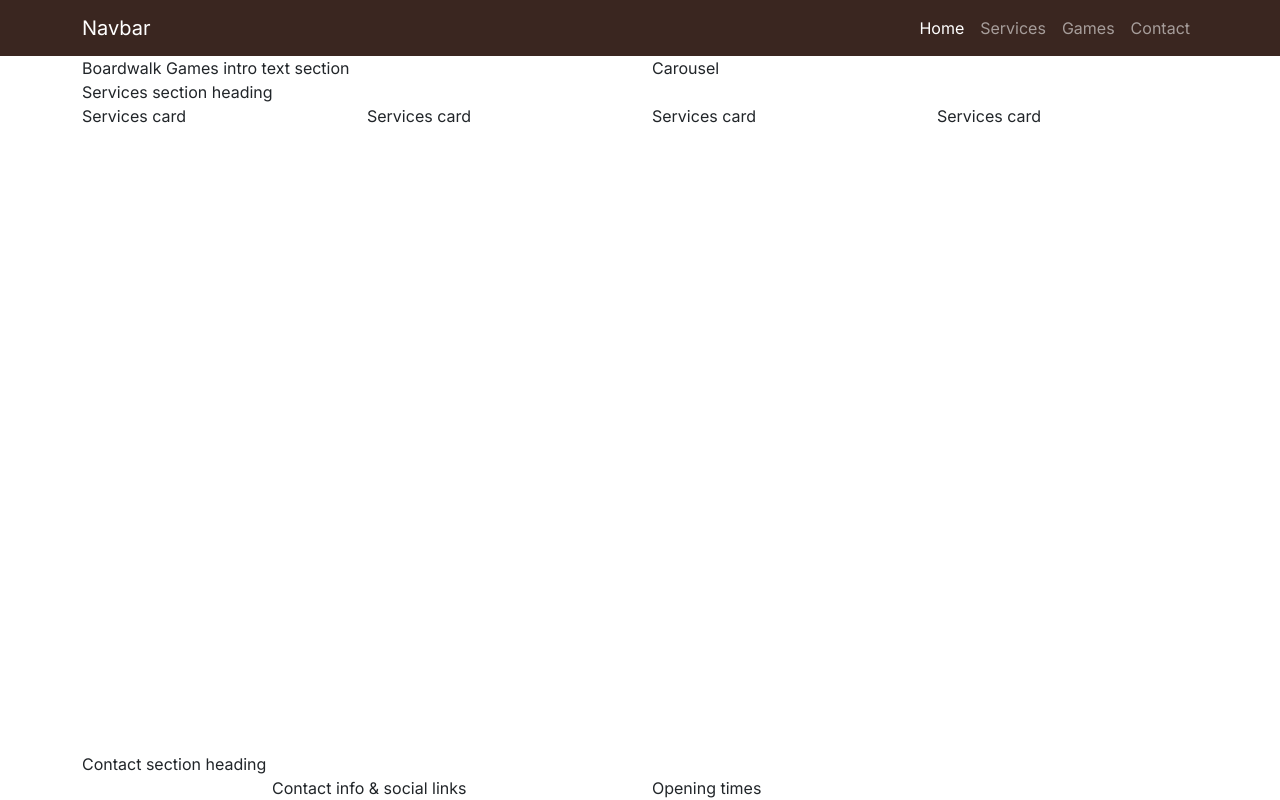
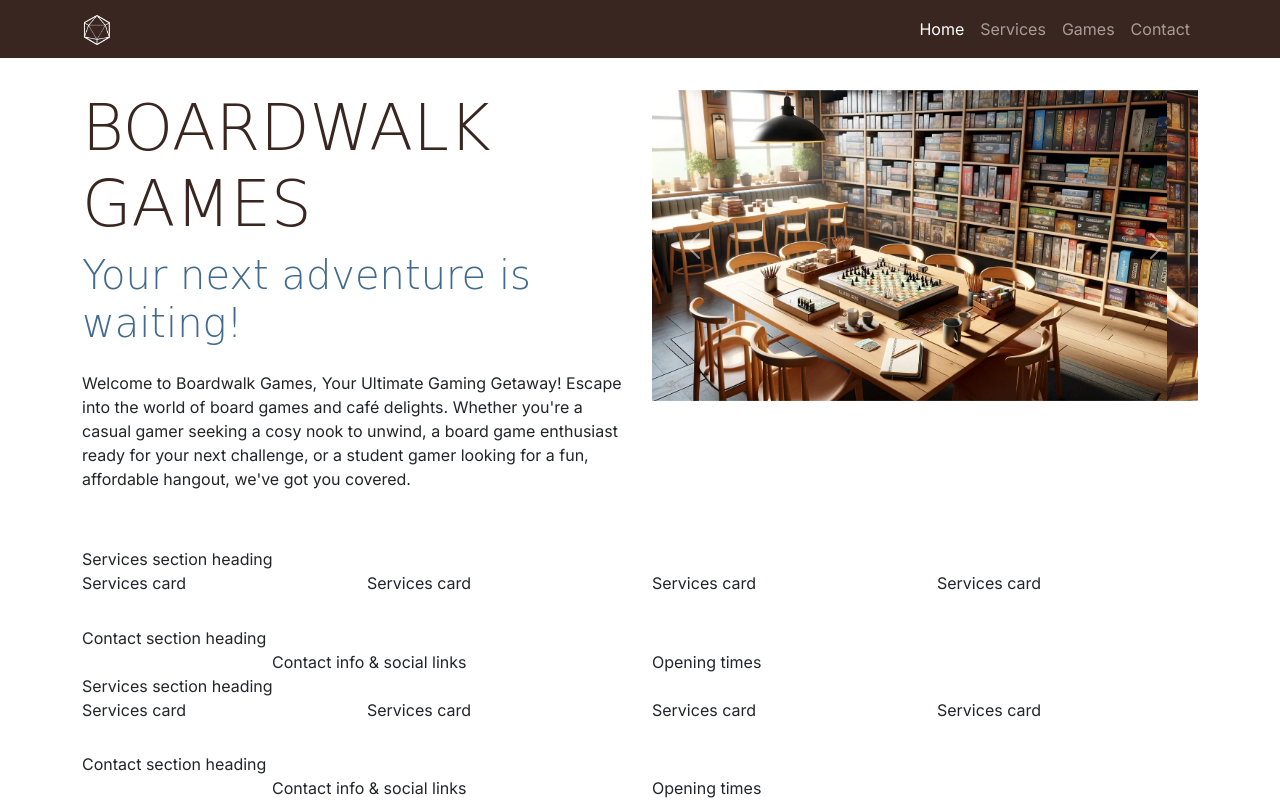
Before and after one commit to llpw-build/broad-walk-games, a plain HTML site: page index.html in a window 1280 px wide. Drawn offline with nearby package versions, Linux system fonts and the light colour scheme; a web font is replaced by a local one.

Commit message:
Style games library page

```diff
--- a/assets/css/style.css
+++ b/assets/css/style.css
@@ -22,16 +22,32 @@ h2,
 h3 {
     font-family: var(--secondary-font);
     color: var(--primary-color);
+    text-transform: uppercase;
 }
 
 .sub-heading-color {
     color: var(--highlight-color);
 }
 
+.section {
+    margin-top: 2rem;
+    margin-bottom: 2rem;
+}
+
 /* Navbar */
 
 #navbar {
     background-color: var(--primary-color);
+}
+
+#navbar .logo {
+    width: 30px;
+}
+
+/* Header */
+
+#header .lead {
+    font-family: var(--secondary-font);
 }
 
 /* grid visualisation CSS for testing */
--- a/index.html
+++ b/index.html
@@ -28,7 +28,9 @@
     <!-- Navigation -->
     <nav id="navbar" class="navbar navbar-expand-lg" data-bs-theme="dark">
         <div class="container">
-            <a class="navbar-brand" href="#">Navbar</a>
+            <a class="navbar-brand" href="index.html">
+                <img src="assets/images/logo-sm-white.png" alt="Boardwalk Games logo" class="logo">
+            </a>
             <button class="navbar-toggler" type="button" data-bs-toggle="collapse" data-bs-target="#navbarNav"
                 aria-controls="navbarNav" aria-expanded="false" aria-label="Toggle navigation">
                 <span class="navbar-toggler-icon"></span>
@@ -53,10 +55,57 @@
     </nav>
 
     <!-- Header with carousel -->
-    <header class="container">
+    <header id="header" class="container section">
         <div class="row">
-            <div class="col-12 col-xl-6">Boardwalk Games intro text section</div>
-            <div class="col-12 col-xl-6">Carousel</div>
+            <div class="col-12 col-xl-6 text-center text-xl-start">
+                <h1 class="display-3">Boardwalk Games</h1>
+                <p class="lead display-6 sub-heading-color">Your next adventure is waiting!</p>
+                <p class="my-4">Welcome to Boardwalk Games, Your Ultimate Gaming Getaway! Escape into the world of board
+                    games and
+                    café delights. Whether you're a casual gamer seeking a cosy nook to unwind, a board game enthusiast
+                    ready for your next challenge, or a student gamer looking for a fun, affordable hangout, we've got
+                    you covered.</p>
+            </div>
+            <div class="col-12 col-xl-6">
+                <div id="carouselExampleAutoplaying" class="carousel slide" data-bs-ride="carousel">
+                    <div class="carousel-inner">
+                        <div class="carousel-item active">
+                            <img src="assets/images/boardwalk-games-carousel-image-1.webp" class="d-block w-100"
+                                alt="The inside of Boardwalk Games with bookshelves filled with boardgames, and wooden tables to play at">
+                        </div>
+                        <div class="carousel-item">
+                            <img src="assets/images/boardwalk-games-carousel-image-2.webp" class="d-block w-100"
+                                alt="The inside of Boardwalk Games with bookshelves filled with boardgames, and wooden tables to play at">
+                        </div>
+                        <div class="carousel-item">
+                            <img src="assets/images/boardwalk-games-carousel-image-3.webp" class="d-block w-100"
+                                alt="The inside of Boardwalk Games with bookshelves filled with boardgames, and wooden tables to play at">
+                        </div>
+                        <div class="carousel-item">
+                            <img src="assets/images/boardwalk-games-carousel-image-4.webp" class="d-block w-100"
+                                alt="The back-room at Boardwalk Games set up for a Dungeons and Dragons evening">
+                        </div>
+                        <div class="carousel-item">
+                            <img src="assets/images/boardwalk-games-carousel-image-5.webp" class="d-block w-100"
+                                alt="A cup of steaming coffee on a wooden table, some playing cards, and a notebook">
+                        </div>
+                        <div class="carousel-item">
+                            <img src="assets/images/boardwalk-games-carousel-image-6.webp" class="d-block w-100"
+                                alt="Students playing a card game at Boardwalk Games">
+                        </div>
+                    </div>
+                    <button class="carousel-control-prev" type="button" data-bs-target="#carouselExampleAutoplaying"
+                        data-bs-slide="prev">
+                        <span class="carousel-control-prev-icon" aria-hidden="true"></span>
+                        <span class="visually-hidden">Previous</span>
+                    </button>
+                    <button class="carousel-control-next" type="button" data-bs-target="#carouselExampleAutoplaying"
+                        data-bs-slide="next">
+                        <span class="carousel-control-next-icon" aria-hidden="true"></span>
+                        <span class="visually-hidden">Next</span>
+                    </button>
+                </div>
+            </div>
         </div>
     </header>
 
@@ -99,3 +148,42 @@
 </body>
 
 </html>
+    <!-- main element to hold all key sections of the home page. It is not part of the grid structure -->
+    <main>
+        <!-- Services section -->
+        <section class="container">
+            <div class="row">
+                <div class="col-12">Services section heading</div>
+                <div class="col-12 col-md-6 col-xl-3">Services card</div>
+                <div class="col-12 col-md-6 col-xl-3">Services card</div>
+                <div class="col-12 col-md-6 col-xl-3">Services card</div>
+                <div class="col-12 col-md-6 col-xl-3">Services card</div>
+            </div>
+        </section>
+    </main>
+
+    <!-- Footer / contact section -->
+    <!-- mt-auto added to push footer to the bottom of the page -->
+    <footer class="mt-auto">
+        <div class="container">
+            <div class="row justify-content-center">
+                <div class="col-12">Contact section heading</div>
+                <!-- Contact info -->
+                <div class="col-12 col-md-6 col-xl-4">Contact info & social links</div>
+                <!-- Opening times -->
+                <div class="col-12 col-md-6 col-xl-4">Opening times</div>
+            </div>
+        </div>
+    </footer>
+
+    <!-- Bootstrap JS -->
+    <script src="https://cdn.jsdelivr.net/npm/bootstrap@5.3.3/dist/js/bootstrap.bundle.min.js"
+        integrity="sha384-YvpcrYf0tY3lHB60NNkmXc5s9fDVZLESaAA55NDzOxhy9GkcIdslK1eN7N6jIeHz" crossorigin="anonymous">
+        </script>
+
+    <!-- Font Awesome kit -->
+    <script src="https://kit.fontawesome.com/aa9af45995.js" crossorigin="anonymous"></script>
+
+</body>
+
+</html>
```
